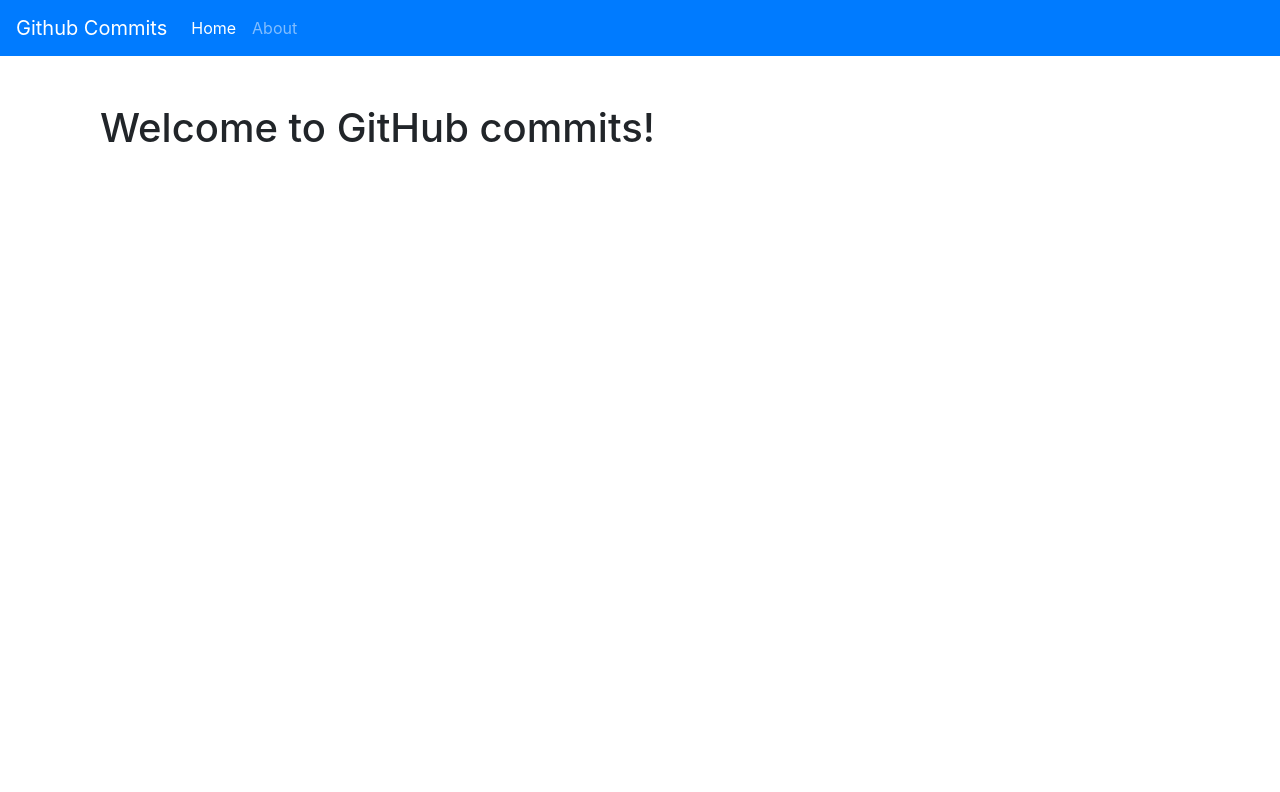
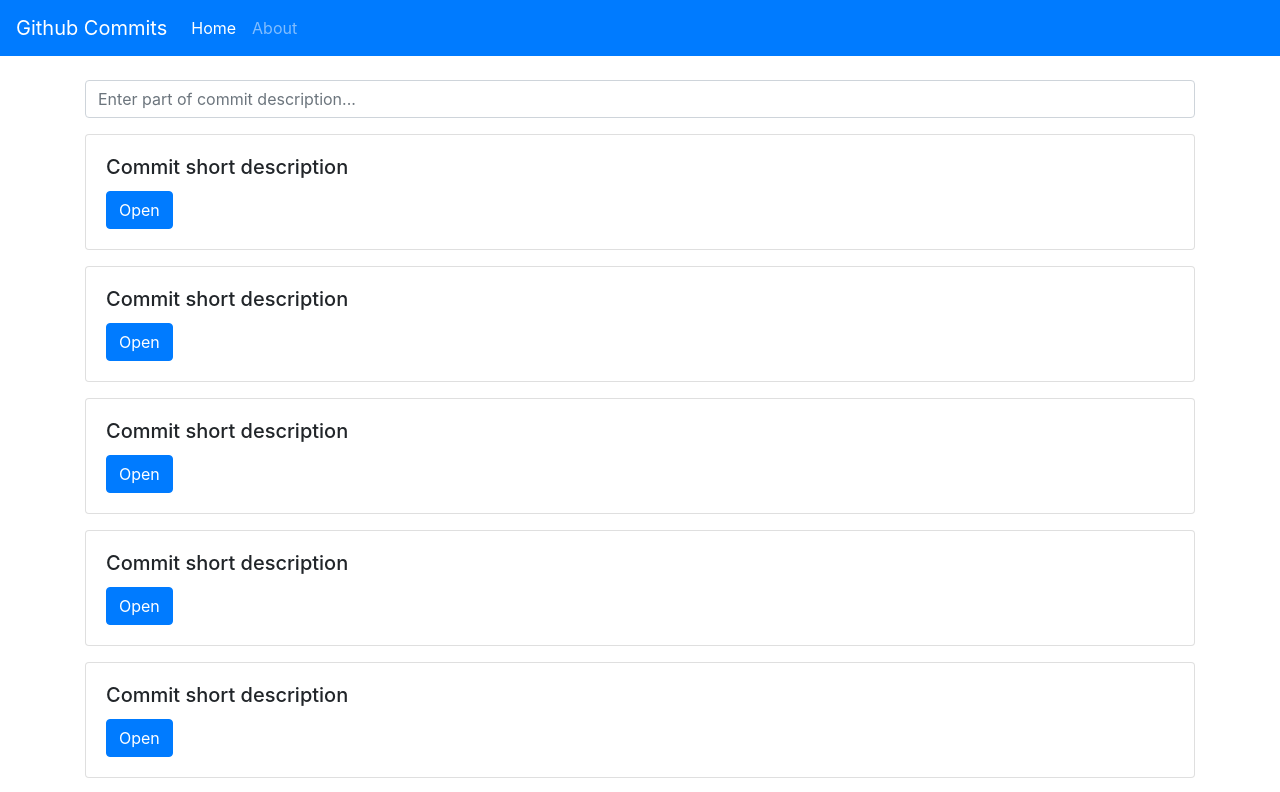
Before and after one commit to fomazov/github-commits, a React (Create React App) app: page / in a window 1280 px wide. Shown: the top 792 px of the page. Built offline with nearby package versions, Linux system fonts and the light colour scheme.

Commit message:
Blueprint for commits list (temporary with fake data)

```diff
--- a/src/App.js
+++ b/src/App.js
@@ -3,6 +3,7 @@ import { BrowserRouter, Switch, Route } from 'react-router-dom'
 import { Navbar } from './components/Navbar'
 import { Home } from './pages/Home'
 import { About } from './pages/About'
+import { CommitInfo } from './pages/CommitInfo'
 
 function App() {
   return (
@@ -12,6 +13,7 @@ function App() {
         <Switch>
           <Route path="/" exact component={Home} />
           <Route path="/about" component={About} />
+          <Route path="/commit/:hash" component={CommitInfo} />
         </Switch>
       </div>
     </BrowserRouter>
--- /dev/null
+++ b/src/components/Commit.jsx
@@ -0,0 +1,13 @@
+import React from 'react'
+import { Link } from 'react-router-dom'
+
+export const Commit = () => (
+  <div className="card">
+    <div className="card-body">
+      <h5 className="card-title">Commit short description</h5>
+      <Link to={'/commit/' + 'hash'} className="btn btn-primary">
+        Open
+      </Link>
+    </div>
+  </div>
+)
--- /dev/null
+++ b/src/components/Search.jsx
@@ -0,0 +1,26 @@
+import React, { useContext, useState } from 'react'
+// import { AlertContext } from '../context/alert/alertContext'
+
+export const Search = () => {
+  const [value, setValue] = useState('')
+  // const alert = useContext(AlertContext)
+
+  const onSubmit = (event) => {
+    if (event.key !== 'Enter') {
+      return
+    }
+  }
+
+  return (
+    <div className="form-group">
+      <input
+        type="text"
+        className="form-control"
+        placeholder="Enter part of commit description..."
+        value={value}
+        onChange={(event) => setValue(event.target.value)}
+        onKeyPress={onSubmit}
+      />
+    </div>
+  )
+}
--- /dev/null
+++ b/src/pages/CommitInfo.jsx
@@ -0,0 +1,17 @@
+import React, { Fragment } from 'react'
+import { Link } from 'react-router-dom'
+
+export const CommitInfo = () => {
+  return (
+    <Fragment>
+      <Link to="/" className="btn btn-link">
+        Back to home
+      </Link>
+      <div className="card">
+        <div className="card-body">
+          <h5 className="card-title">Commit full description</h5>
+        </div>
+      </div>
+    </Fragment>
+  )
+}
--- a/src/pages/Home.jsx
+++ b/src/pages/Home.jsx
@@ -1,9 +1,19 @@
-import React from 'react'
+import React, { Fragment } from 'react'
+import { Search } from '../components/Search'
+import { Commit } from '../components/Commit'
+export const Home = () => {
+  const commits = new Array(15).fill('').map((_, i) => i)
 
-export const Home = () => {
   return (
-    <div className="container pt-4">
-      <h1>Welcome to GitHub commits!</h1>
-    </div>
+    <Fragment>
+      <Search />
+      {commits.map((commit) => {
+        return (
+          <div className="mb-3" key={commit}>
+            <Commit />
+          </div>
+        )
+      })}
+    </Fragment>
   )
 }
```
